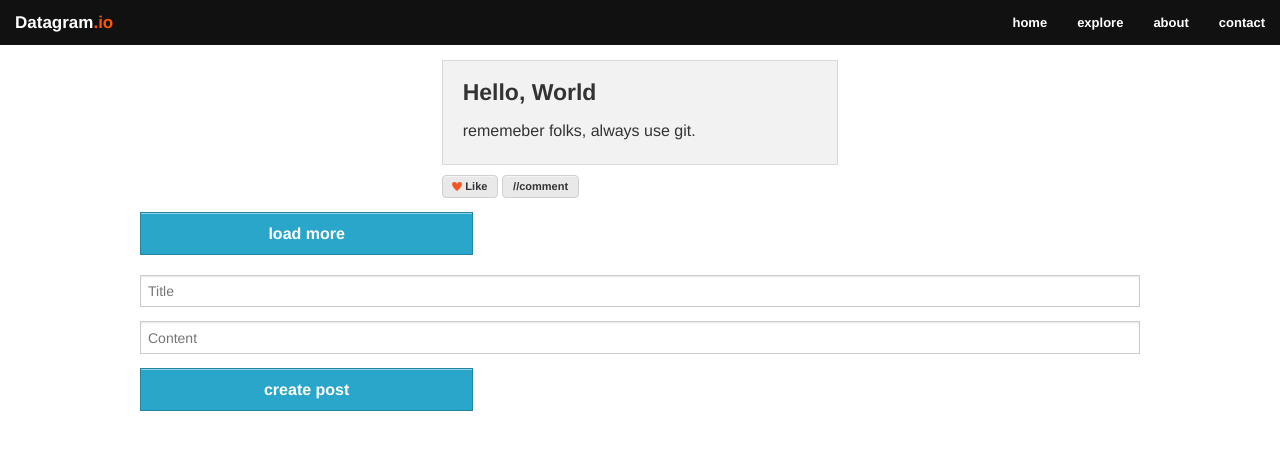
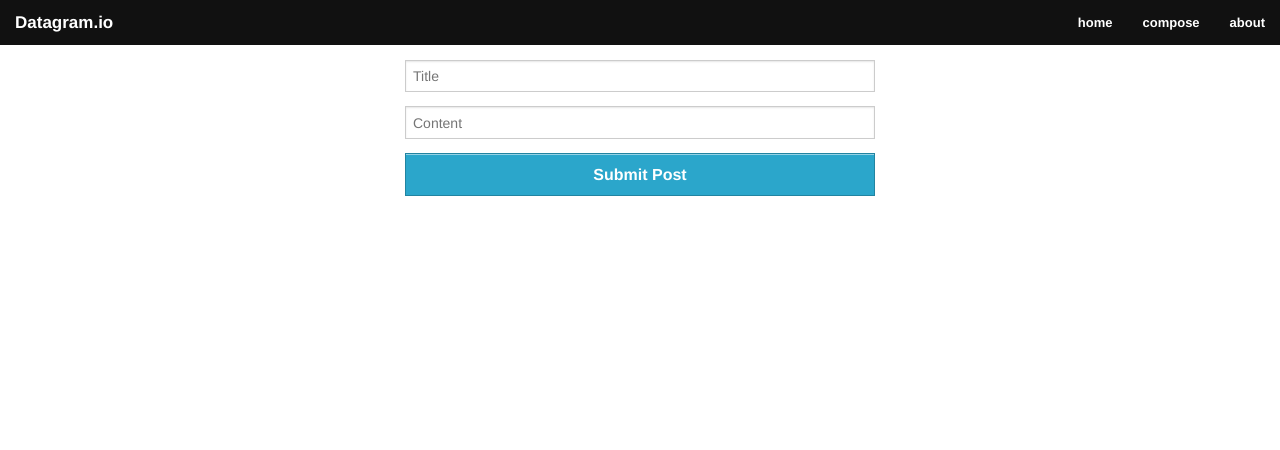
Before and after one commit to theguestbook/theguestbook, a website: page app/index.html at #/compose in a window 1280 px wide. Drawn offline with Linux system fonts and the light colour scheme.

Commit message:
Cleaned up app/index.html source

```diff
--- a/app/css/app.css
+++ b/app/css/app.css
@@ -1,5 +1,5 @@
-#io {
-    color: #FF5600;
+#container {
+	margin-top: 15px;
 }
 
 .post {
@@ -22,3 +22,7 @@
 .comments {
     list-style-type: none;
 }
+
+.greedy {
+	width: 100%;
+}
--- a/app/index.html
+++ b/app/index.html
@@ -15,10 +15,10 @@
             you may add app.css to use for your overrides if you like. -->
             <link rel="stylesheet" href="css/normalize.css" />
             <link rel="stylesheet" href="css/foundation.css" />
-            <link rel="stylesheet" href="css/app.css" />
         </head>
 
         <body ng-app="myApp">
+            <!--Navigation-->
             <div class="fixed">
                 <nav class="top-bar">
                     <ul class="title-area">
@@ -38,39 +38,21 @@
                                 <a href="#">home</a>
                             </li>
                             <li>
-                                <a href="explore.html">explore</a>
+                                <a href="#/compose">compose</a>
                             </li>
                             <li>
                                 <a href="about.html">about</a>
-                            </li>
-                            <li>
-                                <a href="contact.html">contact</a>
                             </li>
                         </ul>
                     </section>
                 </nav>
             </div>
-            <!--create the main feed of posts via a directive -->
-            <section id="posts" ng-controller="PostCtrl">
-                <post ng-repeat="post in posts">
-                    <h4>{{post.title}}</h4>
-                    <p>{{post.content}}</p>
-                </post>
-                <div class="row">
-                    <input type="button" class="button small-12 large-4" value="load more"
-                    ng-click="getPosts()" />
-                </div>
-            </section>
-            <section ng-controller="NewPostCtrl">
-                <div class="row">
-                    <input type="text" class="small-12 large-4 columns" placeholder="Title"
-                    ng-model="title" />
-                    <input type="text" class="small-12 large-4 columns" placeholder="Content"
-                    ng-model="content" />
-                    <input type="button" class="button small-12 large-4" value="create post"
-                    ng-click="newPost()" />
-                </div>
-            </section>
+
+            <!--Pages are dynamically loaded into ng-view via Angular-->
+            <div id="container">
+                <div ng-view></div>
+            </div>
+
             <!--Angular Files-->
             <script src="lib/angular/angular.min.js"></script>
             <script src="js/app.js"></script>
@@ -99,6 +81,7 @@
             <script>
                 $(document).foundation();
             </script>
+            <link rel="stylesheet" href="css/app.css" />
         </body>
 
         </html>
--- a/app/js/app.js
+++ b/app/js/app.js
@@ -2,4 +2,9 @@
 
 
 // Declare app level module which depends on filters, and services
-angular.module('myApp', ['myApp.filters', 'myApp.services', 'myApp.directives', 'myApp.controllers']);
+angular.module('myApp', ['myApp.filters', 'myApp.services', 'myApp.directives', 'myApp.controllers'])
+.config(['$routeProvider', function($routeProvider) {
+    $routeProvider.when('/', {templateUrl: 'partials/post-page.html', controller: 'PostCtrl'});
+    $routeProvider.when('/compose', {templateUrl: 'partials/compose-page.html'});
+  	$routeProvider.otherwise({redirectTo: '/'});
+  }]);
--- a/app/js/controllers.js
+++ b/app/js/controllers.js
@@ -13,11 +13,4 @@ angular.module('myApp.controllers', []).controller('PostCtrl', ['$scope', 'posta
             $scope.posts = posts;
         });
     };
-}]).controller('NewPostCtrl', ['$scope', 'postalService', function($scope, postalService) {
-    $scope.title = "";
-    $scope.content = "";
-
-    $scope.newPost = function() {
-        postalService.newPost($scope.title, $scope.content)
-    };
 }]);
--- a/app/js/directives.js
+++ b/app/js/directives.js
@@ -15,6 +15,25 @@ angular.module('myApp.directives', [])
         transclude: true,
         replace: true,
         scope: {},
-        templateUrl: "partials/post-partial.html",
+        templateUrl: "partials/components/post-partial.html",
     };
- }]);
+ }])
+.directive('compose', ['postalService', function(postalService) {
+    return {
+        restrict: 'E',
+        transclude: false,
+        replace: true,
+        scope: {},
+        templateUrl: "partials/components/compose-partial.html",
+        controller: function($scope, postalService) {
+            $scope.title = "";
+            $scope.content = "";
+
+            $scope.newPost = function() {
+                postalService.newPost($scope.title, $scope.content, function(err) {
+                    if(err) console.log(err);
+                });
+            };
+        }
+    };
+}]);
--- /dev/null
+++ b/app/partials/components/compose-partial.html
@@ -0,0 +1,17 @@
+<section id="compose">
+<div class="row">
+    <div class="small-12 large-6 small-centered columns">
+        <input type="text" placeholder="Title" ng-model="title" />
+    </div>
+</div>
+<div class="row">
+    <div class="small-12 large-6 small-centered columns">
+        <input type="text" placeholder="Content" ng-model="content"/>
+    </div>
+</div>
+<div class="row">
+    <div class="small-12 large-6 small-centered columns">
+        <div class="greedy button" ng-click="newPost()">Submit Post</div>
+    </div>
+</div>
+</section>
--- /dev/null
+++ b/app/partials/compose-page.html
@@ -0,0 +1,2 @@
+<!--This page contains everything a user encounters when writing a new post-->
+<compose></compose>
--- a/app/partials/post-partial.html
+++ /dev/null
@@ -1,9 +0,0 @@
-<div class="post row small-12 large-4 small-centered columns">
-    <div class="panel" ng-transclude></div>
-    <div class="buttons">
-        <div class="like-button button tiny secondary">
-            <img class="heart" src="img/heart.png"> Like</div>
-        <div class="comment-button button tiny secondary">//comment</div>
-    </div>
-    <div class="comments"></div>
-</div>
```
Also changed, not shown: app/partials/components/post-partial.html (added, +12 -0 lines), app/partials/post-page.html (added, +12 -0 lines).
